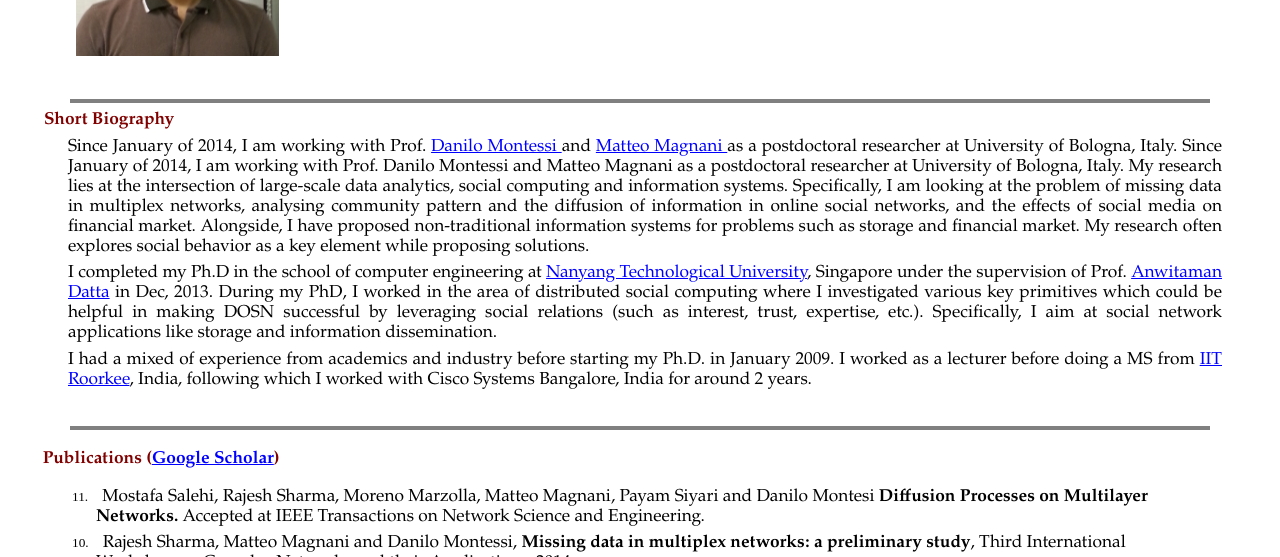
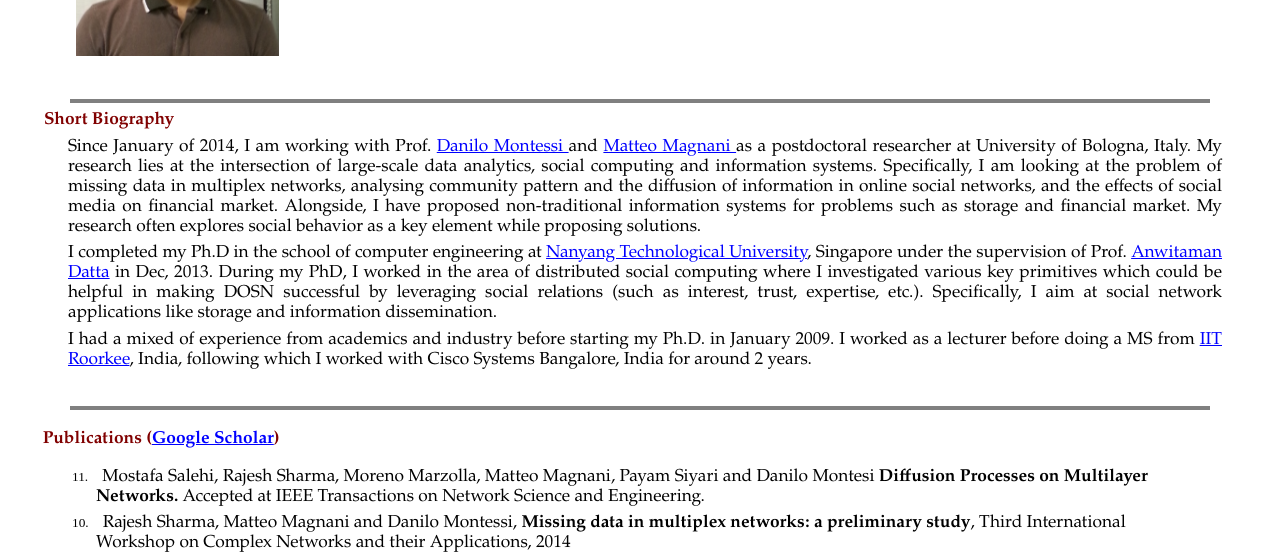
Before and after one commit to rajshpec/rajshpec.github.io, a plain HTML site: page index.html in a window 1280 px wide. Shown: the part 214-771 px from the top of the page. Drawn offline with Linux system fonts and the light colour scheme.

Commit message:
no message

```diff
--- a/index.html
+++ b/index.html
@@ -1052,8 +1052,7 @@ color:maroon'>Short Biography<o:p></o:p></span></h3>
 
 <p style='margin-top:5.0pt;margin-right:37.5pt;margin-bottom:5.0pt;margin-left:
 45.0pt;text-align:justify;line-height:115%'><span style='font-size:13.0pt;
-line-height:115%;font-family:"Garamond","serif"'>Since January of 2014, I am working with Prof. <a href="http://www.unibo.it/SitoWebDocente/default.aspx?UPN=danilo.montesi%40unibo.it">Danilo Montessi </a>and <a href="http://katalog.uu.se/empInfo/?languageId=1&id=N13-1077"> Matteo Magnani </a> as a postdoctoral researcher at University of Bologna, Italy.
-Since January of 2014, I am working with Prof. Danilo Montessi and Matteo Magnani as a postdoctoral researcher at University of Bologna, Italy. My research lies at the intersection of large-scale data analytics, social computing and information systems. Specifically, I am looking at the problem of missing data in multiplex networks, analysing community pattern and the diffusion of information in online social networks, and the effects of social media on financial market. Alongside, I have proposed non-traditional information systems for problems such as storage and financial market. My research often explores social behavior as a key element while proposing solutions.
+line-height:115%;font-family:"Garamond","serif"'>Since January of 2014, I am working with Prof. <a href="http://www.unibo.it/SitoWebDocente/default.aspx?UPN=danilo.montesi%40unibo.it">Danilo Montessi </a>and <a href="http://katalog.uu.se/empInfo/?languageId=1&id=N13-1077"> Matteo Magnani </a> as a postdoctoral researcher at University of Bologna, Italy. My research lies at the intersection of large-scale data analytics, social computing and information systems. Specifically, I am looking at the problem of missing data in multiplex networks, analysing community pattern and the diffusion of information in online social networks, and the effects of social media on financial market. Alongside, I have proposed non-traditional information systems for problems such as storage and financial market. My research often explores social behavior as a key element while proposing solutions.
 
 
 <p style='margin-top:5.0pt;margin-right:37.5pt;margin-bottom:5.0pt;margin-left:
```
